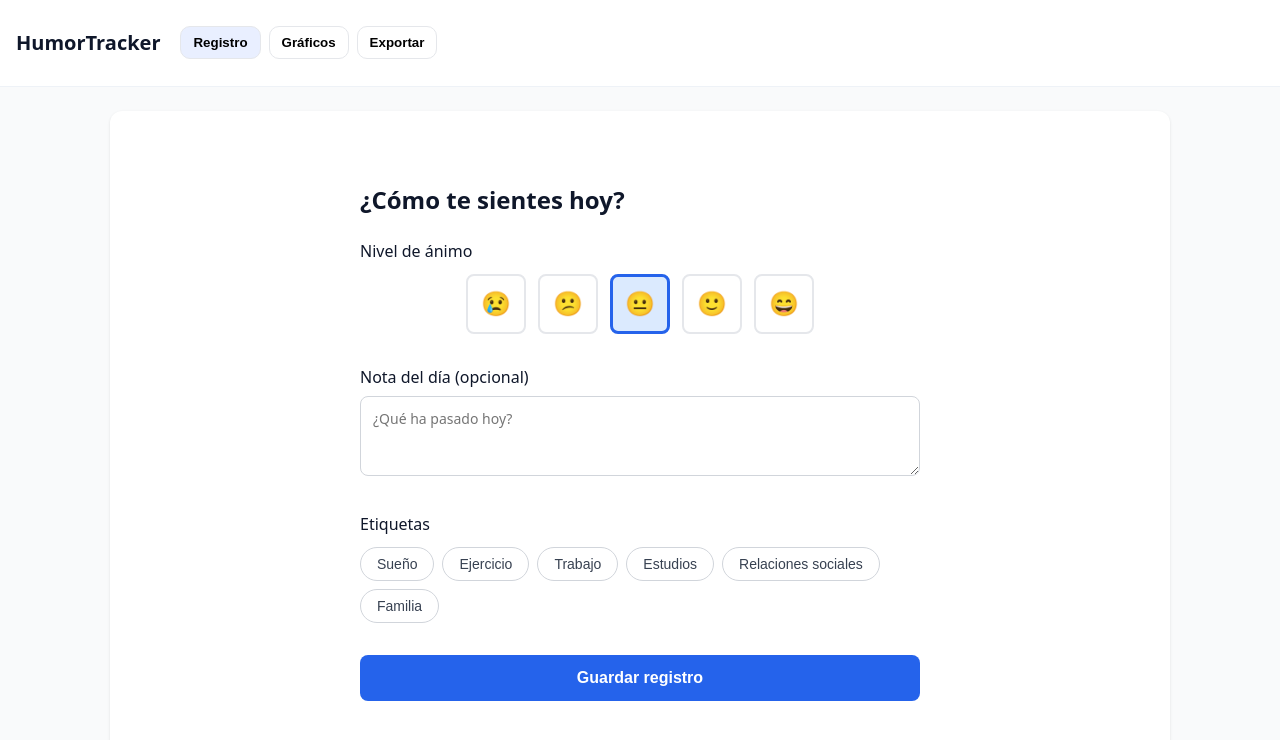
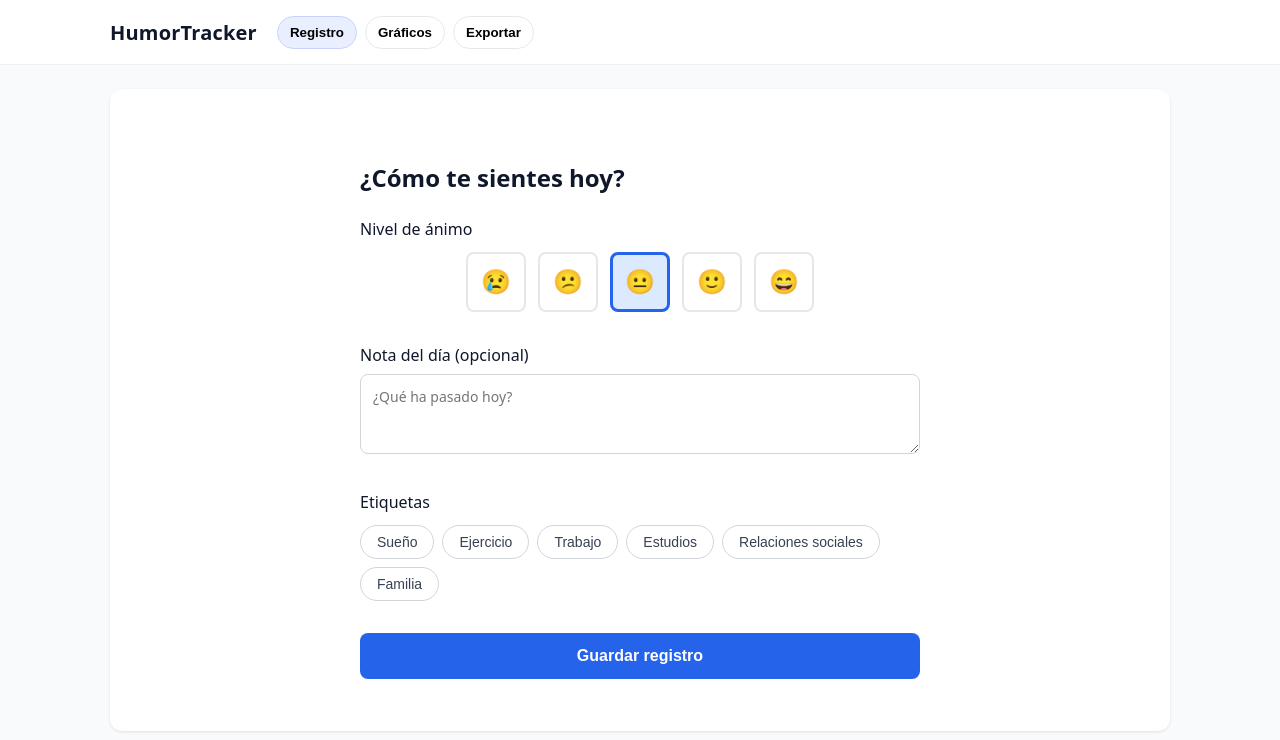
Before and after one commit to SiuAlvesPaixao/Humortrack, a React (Vite) app: page / in a window 1280 px wide. Shown: the top 740 px of the page. Built offline with nearby package versions, Linux system fonts and the light colour scheme.

Commit message:
Update NavBar.tsx

```diff
--- a/src/components/NavBar.tsx
+++ b/src/components/NavBar.tsx
@@ -1,50 +1,26 @@
 import React from "react";
-
 type View = "registro" | "graficos" | "exportar";
 
 export default function NavBar({
   view,
   onNavigate,
-}: {
-  view: View;
-  onNavigate: (v: View) => void;
-}) {
+}: { view: View; onNavigate: (v: View) => void }) {
   const Item = ({ id, label }: { id: View; label: string }) => (
-    <button
-      onClick={() => onNavigate(id)}
-      aria-current={view === id ? "page" : undefined}
-      style={{
-        padding: "8px 12px",
-        borderRadius: 10,
-        border: "1px solid #e5e7eb",
-        background: view === id ? "#e9efff" : "white",
-        fontWeight: 600,
-      }}
-    >
+    <button className="nav-btn" onClick={() => onNavigate(id)} aria-current={view === id ? "page" : undefined}>
       {label}
     </button>
   );
 
   return (
-    <header
-      style={{
-        display: "flex",
-        gap: 12,
-        alignItems: "center",
-        padding: 16,
-        borderBottom: "1px solid #eef2f7",
-        background: "white",
-        position: "sticky",
-        top: 0,
-        zIndex: 10,
-      }}
-    >
-      <h1 style={{ fontSize: 20, marginRight: 8 }}>HumorTracker</h1>
-      <nav style={{ display: "flex", gap: 8 }}>
-        <Item id="registro" label="Registro" />
-        <Item id="graficos" label="Gráficos" />
-        <Item id="exportar" label="Exportar" />
-      </nav>
+    <header className="app-nav">
+      <div className="container app-nav-inner">
+        <h1 className="brand">HumorTracker</h1>
+        <nav className="nav-group">
+          <Item id="registro" label="Registro" />
+          <Item id="graficos" label="Gráficos" />
+          <Item id="exportar" label="Exportar" />
+        </nav>
+      </div>
     </header>
   );
 }
```
